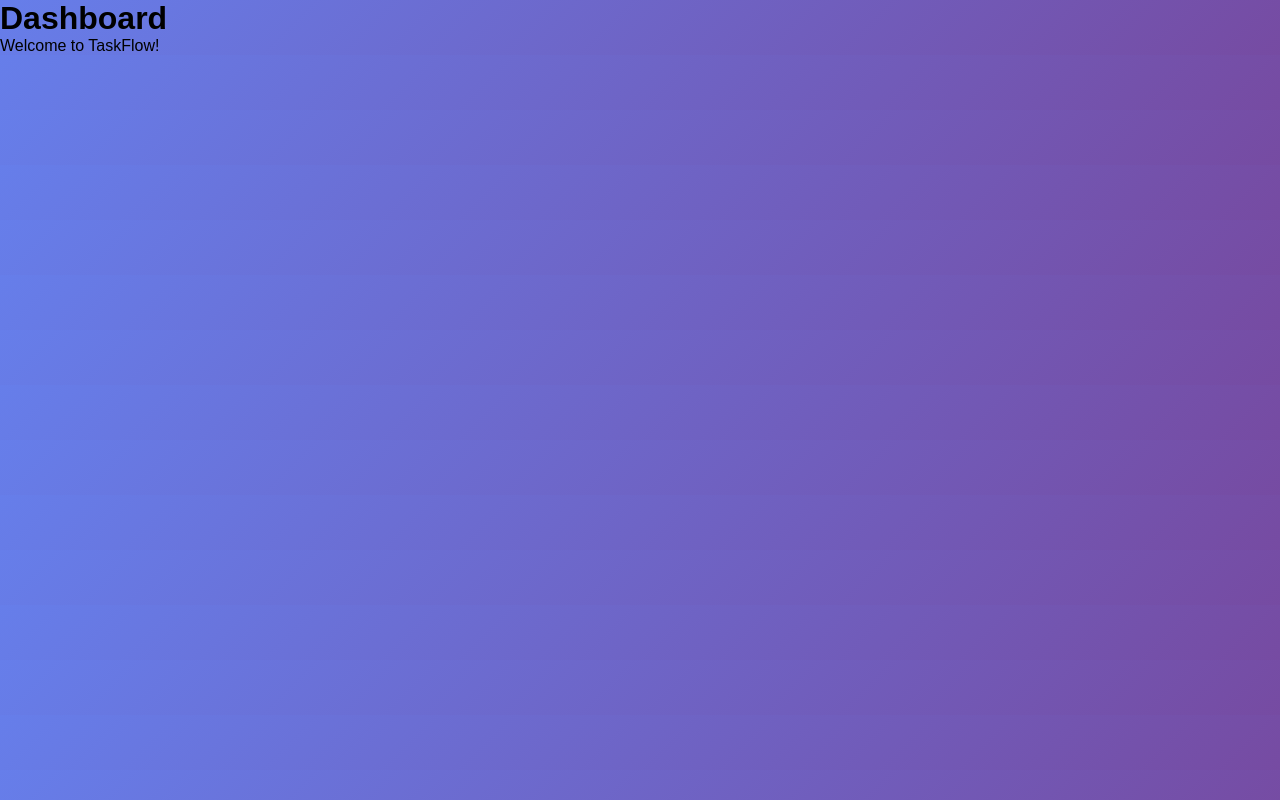
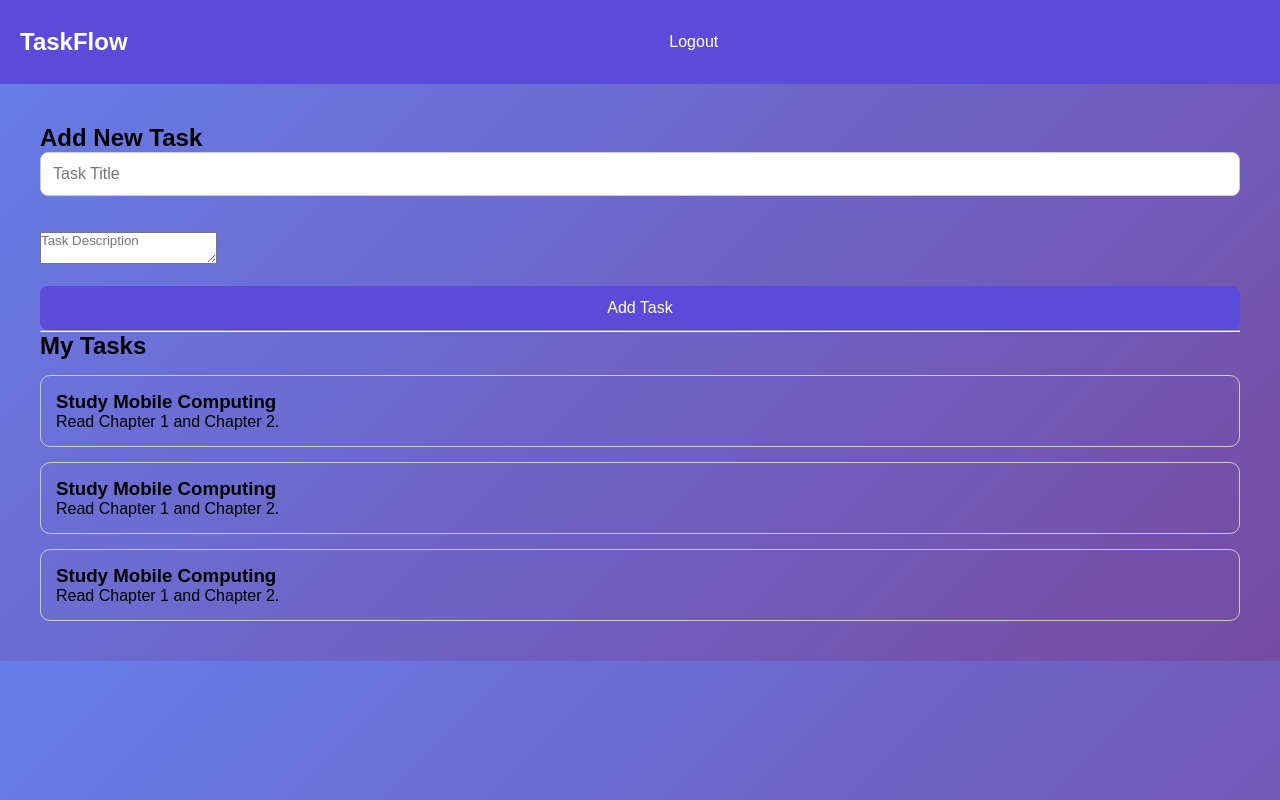
Before and after one commit to Banuja-Vijayarajan/StudentTaskManager, a React (Vite) app in the folder client/: page /dashboard in a window 1280 px wide. Built offline with nearby package versions, Linux system fonts and the light colour scheme.

Commit message:
Implement task creation with Firestore

```diff
--- a/client/src/components/Navbar.jsx
+++ b/client/src/components/Navbar.jsx
@@ -0,0 +1,28 @@
+function Navbar() {
+
+    return (
+
+        <nav style={{
+            display:"flex",
+            justifyContent:"space-between",
+            alignItems:"center",
+            padding:"20px",
+            background:"#5b4bdb",
+            color:"white"
+        }}>
+
+            <h2>TaskFlow</h2>
+
+            <button>
+
+                Logout
+
+            </button>
+
+        </nav>
+
+    );
+
+}
+
+export default Navbar;
--- a/client/src/components/TaskCard.jsx
+++ b/client/src/components/TaskCard.jsx
@@ -0,0 +1,22 @@
+function TaskCard() {
+
+    return (
+
+        <div style={{
+            border:"1px solid #ccc",
+            padding:"15px",
+            marginTop:"15px",
+            borderRadius:"10px"
+        }}>
+
+            <h3>Study Mobile Computing</h3>
+
+            <p>Read Chapter 1 and Chapter 2.</p>
+
+        </div>
+
+    );
+
+}
+
+export default TaskCard;
--- a/client/src/components/TaskForm.jsx
+++ b/client/src/components/TaskForm.jsx
@@ -0,0 +1,97 @@
+import { useState } from "react";
+
+import { addTask } from "../services/taskService";
+
+function TaskForm() {
+
+    const [title,setTitle]=useState("");
+
+    const [description,setDescription]=useState("");
+
+    async function handleAddTask(){
+
+        if(!title){
+
+            alert("Enter task title");
+
+            return;
+
+        }
+
+        try{
+
+            await addTask({
+
+                title,
+
+                description,
+
+                completed:false,
+
+                createdAt:new Date()
+
+            });
+
+            alert("Task Added!");
+
+            setTitle("");
+
+            setDescription("");
+
+        }
+
+        catch(error){
+
+            alert(error.message);
+
+        }
+
+    }
+
+    return(
+
+        <div>
+
+            <h2>Add New Task</h2>
+
+            <input
+
+                placeholder="Task Title"
+
+                value={title}
+
+                onChange={(e)=>setTitle(e.target.value)}
+
+            />
+
+            <br/><br/>
+
+            <textarea
+
+                placeholder="Task Description"
+
+                value={description}
+
+                onChange={(e)=>setDescription(e.target.value)}
+
+            />
+
+            <br/><br/>
+
+            <button
+
+                onClick={handleAddTask}
+
+            >
+
+                Add Task
+
+            </button>
+
+        </div>
+
+    );
+
+}
+
+export default TaskForm;
--- a/client/src/pages/Dashboard.jsx
+++ b/client/src/pages/Dashboard.jsx
@@ -1,11 +1,35 @@
+import Navbar from "../components/Navbar";
+import TaskForm from "../components/TaskForm";
+import TaskCard from "../components/TaskCard";
+
 function Dashboard() {
-  return (
-    <div>
-      <h1>Dashboard</h1>
 
-      <p>Welcome to TaskFlow!</p>
-    </div>
-  );
+    return (
+
+        <>
+
+            <Navbar />
+
+            <div style={{padding:"40px"}}>
+
+                <TaskForm />
+
+                <hr />
+
+                <h2>My Tasks</h2>
+
+                <TaskCard />
+
+                <TaskCard />
+
+                <TaskCard />
+
+            </div>
+
+        </>
+
+    );
+
 }
 
 export default Dashboard;
--- a/client/src/pages/Login.jsx
+++ b/client/src/pages/Login.jsx
@@ -1,5 +1,7 @@
 import { Link } from "react-router-dom";
 import { useState } from "react";
+import { loginUser } from "../services/auth";
+import { useNavigate } from "react-router-dom";
 
 import "../styles/Login.css";
 
@@ -9,26 +11,29 @@ import Card from "../components/Card";
 import api from "../services/api";
 
 function Login() {
+    const navigate = useNavigate();
 
     const [email, setEmail] = useState("");
     const [password, setPassword] = useState("");
 
 async function handleLogin() {
 
+    if (!email || !password) {
+        alert("Please fill in all fields.");
+        return;
+    }
+
     try {
 
-        const response = await api.post("/login", {
-            email,
-            password
-        });
+        await loginUser(email, password);
 
-        console.log(response.data);
+        alert("Login Successful!");
 
-        alert(response.data.message);
+        navigate("/dashboard");
 
     } catch (error) {
 
-        console.log(error);
+        alert(error.message);
 
     }
 
--- /dev/null
+++ b/client/src/services/taskService.js
@@ -0,0 +1,18 @@
+import { db } from "../firebaseConfig";
+
+import {
+    collection,
+    addDoc
+} from "firebase/firestore";
+
+export async function addTask(task){
+
+    return await addDoc(
+
+        collection(db,"tasks"),
+
+        task
+
+    );
+
+}
```
